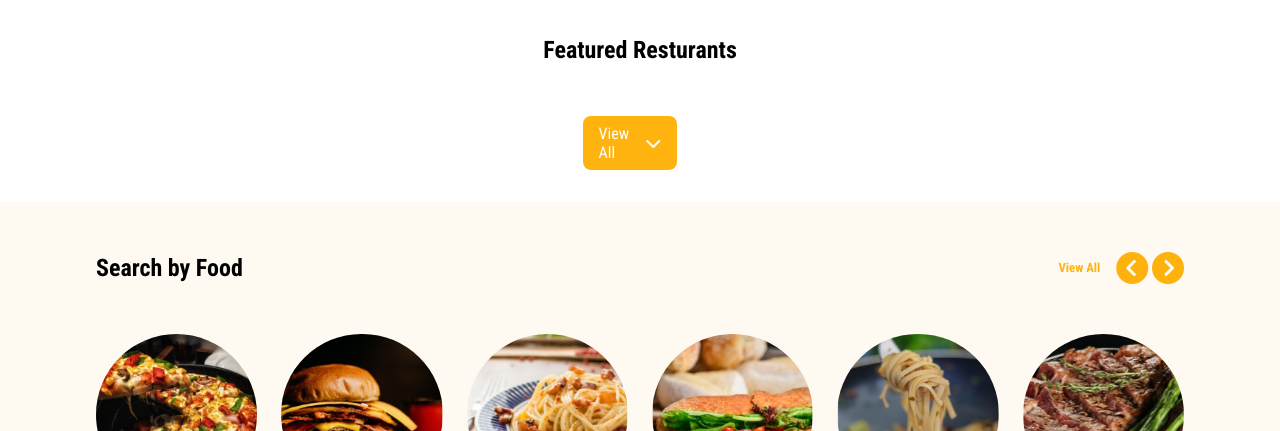
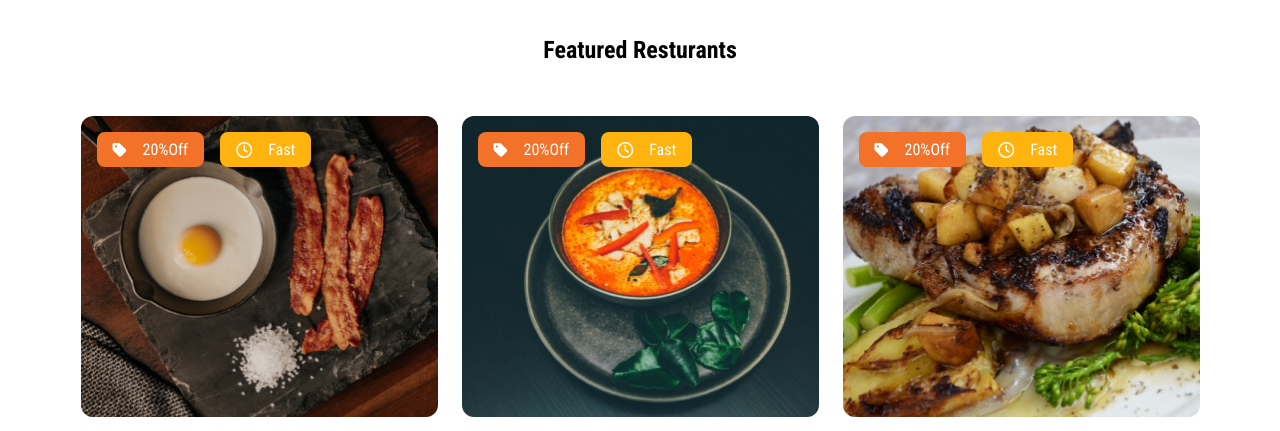
Before and after one commit to N-TITIAN/Food-Delivery-webapp, a plain HTML site: page index.html in a window 1280 px wide. Shown: the part 1610-2041 px from the top of the page. Drawn offline with Linux system fonts and the light colour scheme.

Commit message:
fix js errors

```diff
--- a/assets/scripts/script.js
+++ b/assets/scripts/script.js
@@ -32,15 +32,17 @@ const resturants = [
     resLogo: 'src="assets/images/Image.png" alt="logo"',
   },
 ];
+
 resturants.forEach((resturant) => {
-  var div = document.getElementsByClassName("#resturant-card");
-//   alert(resturant.img);
+  const div = document.getElementsByClassName("resturant-cards")[0];
+  // console.log(div.innerHTML);
   div.innerHTML =
-    div.innerHTML +
+
     `
     <div class="resturant-card">
             <div class="resturant-card-top">
-                ${resturant.img}
+
+                 <img ${resturant.img} alt="">
                 <div class="badge">
                     <div class="discount">
                         <i class="fa fa-tag"></i>
@@ -56,7 +58,7 @@ resturants.forEach((resturant) => {
                 </div>
             </div>
             <div class="name-review">
-                ${resturant.resLogo}
+                <img ${resturant.resLogo} alt="logo">
                 <div class="name-rate">
                     <p>FoodWord</p>
                     <div>
@@ -69,5 +71,5 @@ resturants.forEach((resturant) => {
                <p> Opens Tomorrow</p>
             </div>
         </div>
-    `;
+    ` +   div.innerHTML ;
 });
--- a/assets/styles/styles.css
+++ b/assets/styles/styles.css
@@ -344,9 +344,12 @@ margin: 0;
 
 }
 .resturant-cards{
-     display: flex;
+     display: grid;
+   grid-template-columns: auto auto auto;
     gap: 24px;
     font-weight: medium;
+
+
 }
 .resturant-card{
   width: calc(100%/4);
--- a/index.html
+++ b/index.html
@@ -252,7 +252,7 @@
     </section>
     <section class="resturants">
        <h1> Featured Resturants </h1>
-       <div class="resturant-cards" >
+       <div id="rc" class="resturant-cards" >
         <!-- <div class="resturant-card">
             <div class="resturant-card-top">
                 <img src="assets/images/10.png" alt="">
@@ -285,13 +285,15 @@
             </div>
         </div> -->
         <div class="resturant-card" id="resturant-card">
-         <div class="fast">
+
+        </div>
+
+       </div>
+       <div class="fast">
 
                         <p>View All</p>
                          <i class="fa fa-chevron-down"></i>
          </div>
-        </div>
-       </div>
     </section>
     <section class="search-by-food">
         <div class="search-top">
```
